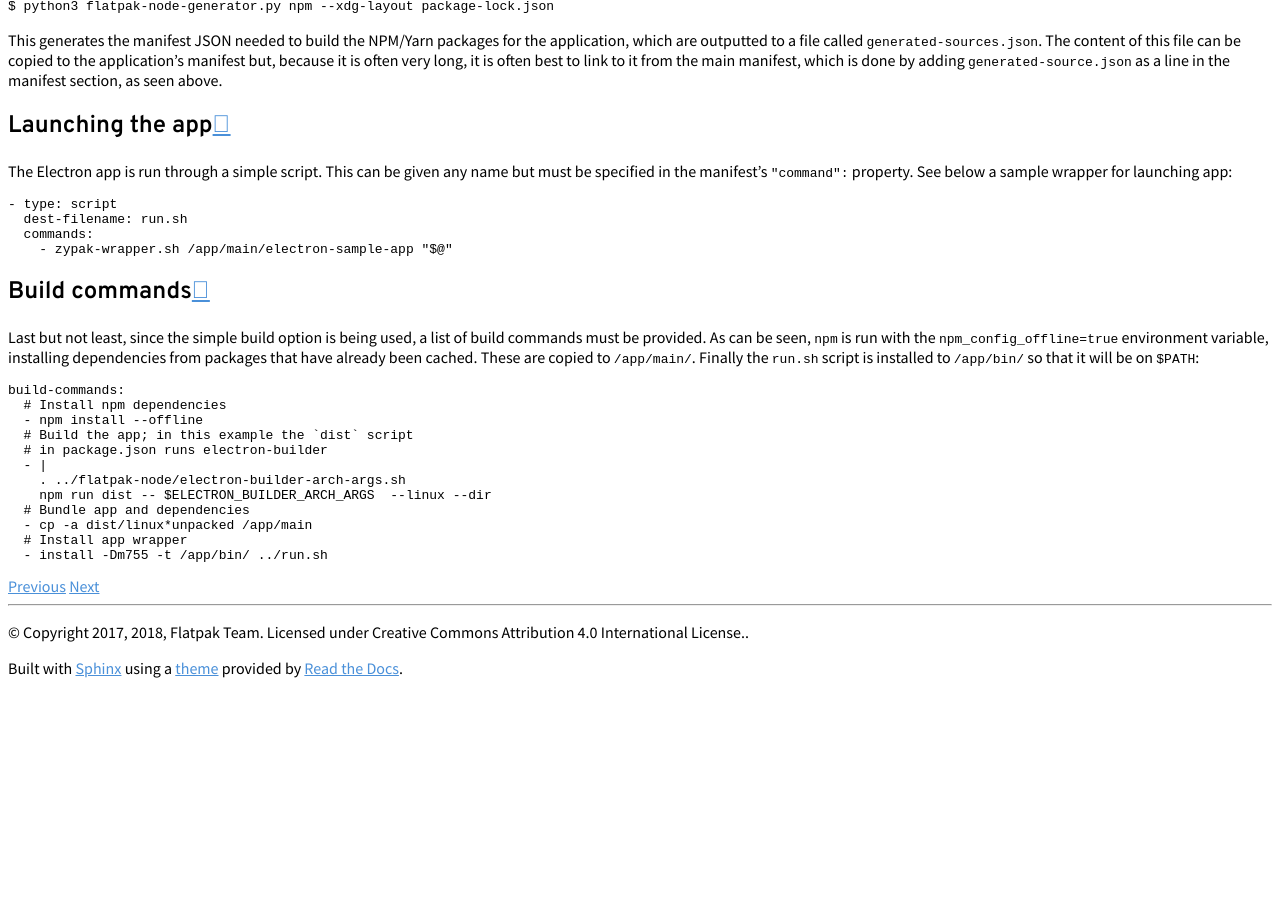
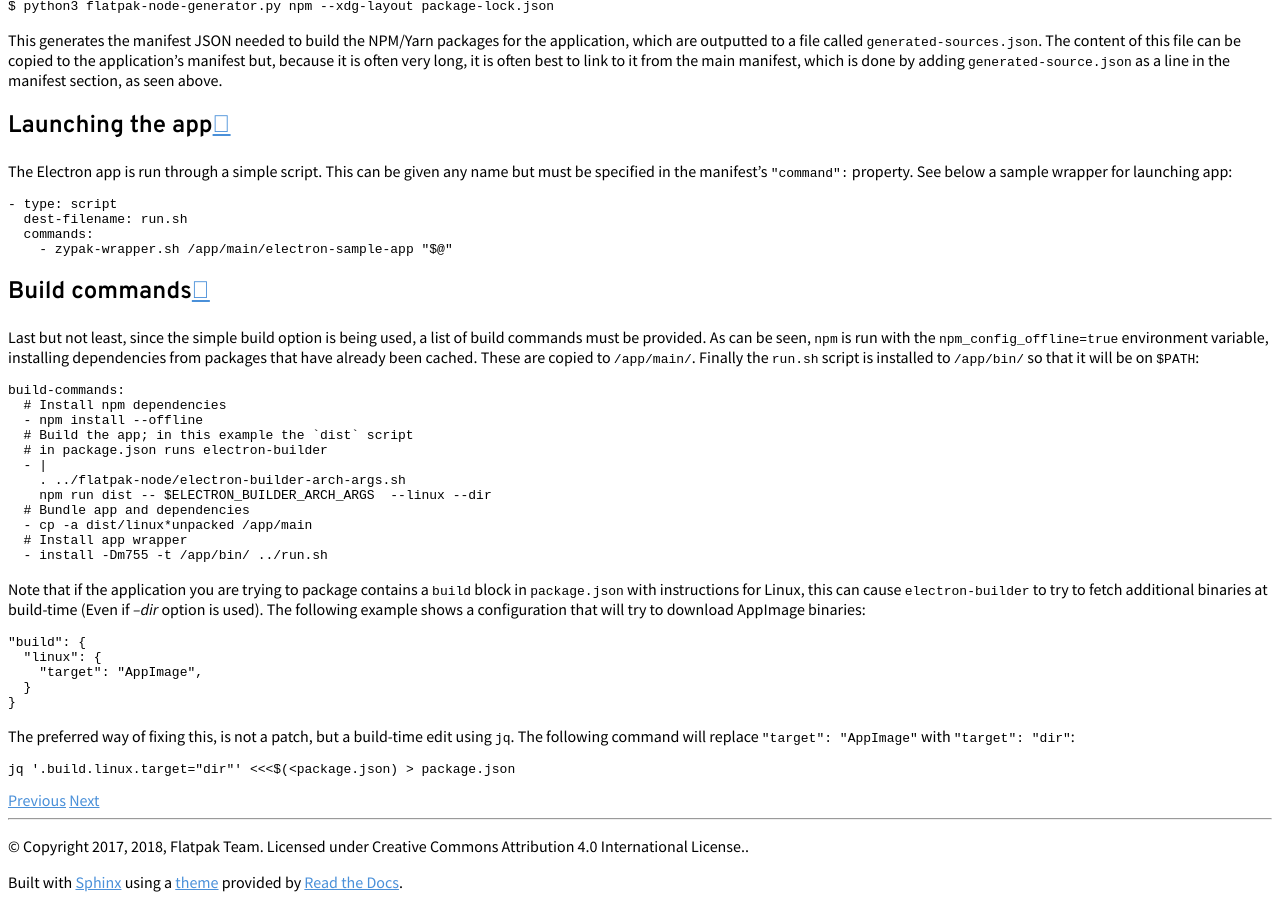
Before and after one commit to flatpak/flatpak-docs, a Sphinx documentation site: the page built from docs/electron.rst, in a window 1280 px wide and 900 px high, scrolled down 3236 px. Built offline with Sphinx 7.4.7 and the Read the Docs theme 2.0.0, drawn with Linux system fonts in a browser that asks for light colours; before the commit the page ends 3922 px from its top, so only the background shows below that.

Commit message:
electron.rst: Add section about "build"-block in package.json (#244)

```diff
--- a/docs/electron.rst
+++ b/docs/electron.rst
@@ -241,3 +241,19 @@ on ``$PATH``:
       - cp -a dist/linux*unpacked /app/main
       # Install app wrapper
       - install -Dm755 -t /app/bin/ ../run.sh
+
+Note that if the application you are trying to package contains a ``build`` block in ``package.json`` with instructions for Linux, this can cause ``electron-builder`` to try to fetch additional binaries at build-time (Even if `--dir` option is used). The following example shows a configuration that will try to download AppImage binaries:
+
+.. code-block:: json
+
+  "build": {
+    "linux": {
+      "target": "AppImage",
+    }
+  }
+
+The preferred way of fixing this, is not a patch, but a build-time edit using ``jq``. The following command will replace ``"target": "AppImage"`` with ``"target": "dir"``:
+
+.. code-block:: bash
+
+  jq '.build.linux.target="dir"' <<<$(<package.json) > package.json
```
